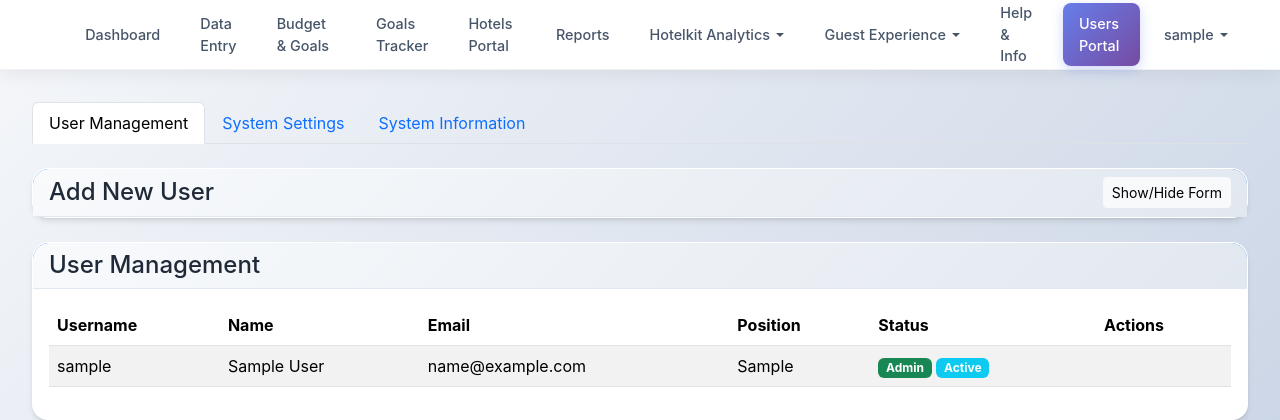
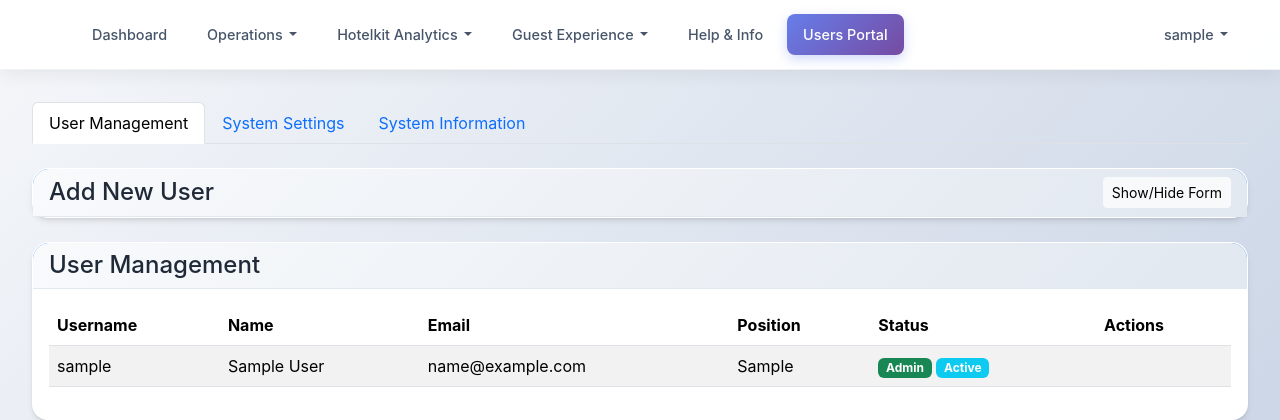
Before and after one commit to abdelmanem/BenchstayV2, a Django app: page /accounts/admin-settings/ in a window 1280 px wide. Shown: the top 420 px of the page. Run offline with Django 5.2, Linux system fonts and the light colour scheme; a user stored in the database is signed in; tables that the repository leaves empty hold one stand-in row (values such as "Sample post"); grey boxes marked "Sample" are stand-in pictures; some libraries are stand-ins or nearby versions.

Commit message:
Update dashboard_base.html

```diff
--- a/templates/dashboard_base.html
+++ b/templates/dashboard_base.html
@@ -547,25 +547,34 @@
                         <a class="nav-link" href="{% url 'hotel_management:home' %}">Dashboard</a>
                     </li>
                     {% endif %}
-                    {% if perms.accounts.view_hotel_management or perms.accounts.view_data_entry %}
-                    <li class="nav-item">
-                        <a class="nav-link" href="{% url 'hotel_management:data_entry' %}">Data Entry</a>
-                    </li>
-                    {% endif %}
-                    {% if perms.accounts.view_hotel_management %}
-                    <li class="nav-item">
-                        <a class="nav-link" href="{% url 'hotel_management:budget_goals' %}">Budget & Goals</a>
-                    </li>
-                    <li class="nav-item">
-                        <a class="nav-link" href="{% url 'hotel_management:budget_goals_tracker' %}">Goals Tracker</a>
-                    </li>
-                    <li class="nav-item">
-                        <a class="nav-link" href="{% url 'hotel_management:hotel_data' %}">Hotels Portal</a>
-                    </li>
-                    {% endif %}
-                    {% if perms.accounts.view_reporting %}
-                    <li class="nav-item">
-                        <a class="nav-link" href="{% url 'reporting:dashboard' %}">Reports</a>
+                    {% if perms.accounts.view_hotel_management or perms.accounts.view_data_entry or perms.accounts.view_reporting %}
+                    <li class="nav-item dropdown">
+                        <a class="nav-link dropdown-toggle" href="#" id="operationsDropdown" role="button" data-bs-toggle="dropdown">Operations</a>
+                        <ul class="dropdown-menu">
+                            {# Data Entry (show to either hotel management or data entry perms) #}
+                            {% if perms.accounts.view_hotel_management or perms.accounts.view_data_entry %}
+                            <li><a class="dropdown-item" href="{% url 'hotel_management:data_entry' %}">Data Entry</a></li>
+                            {% endif %}
+                            <li><hr class="dropdown-divider"></li>
+
+                            {# Budget & Goals and Goals Tracker (hotel management only) #}
+                            {% if perms.accounts.view_hotel_management %}
+                            <li><a class="dropdown-item" href="{% url 'hotel_management:budget_goals' %}">Budget & Goals</a></li>
+                            <li><a class="dropdown-item" href="{% url 'hotel_management:budget_goals_tracker' %}">Goals Tracker</a></li>
+                            {% endif %}
+                            <li><hr class="dropdown-divider"></li>
+
+                            {# Hotels Portal (hotel management only) #}
+                            {% if perms.accounts.view_hotel_management %}
+                            <li><a class="dropdown-item" href="{% url 'hotel_management:hotel_data' %}">Hotels Portal</a></li>
+                            {% endif %}
+                            <li><hr class="dropdown-divider"></li>
+
+                            {# Reports (reporting perm) #}
+                            {% if perms.accounts.view_reporting %}
+                            <li><a class="dropdown-item" href="{% url 'reporting:dashboard' %}">Reports</a></li>
+                            {% endif %}
+                        </ul>
                     </li>
                     {% endif %}
                     {% if perms.accounts.view_hotelkit %}
```
